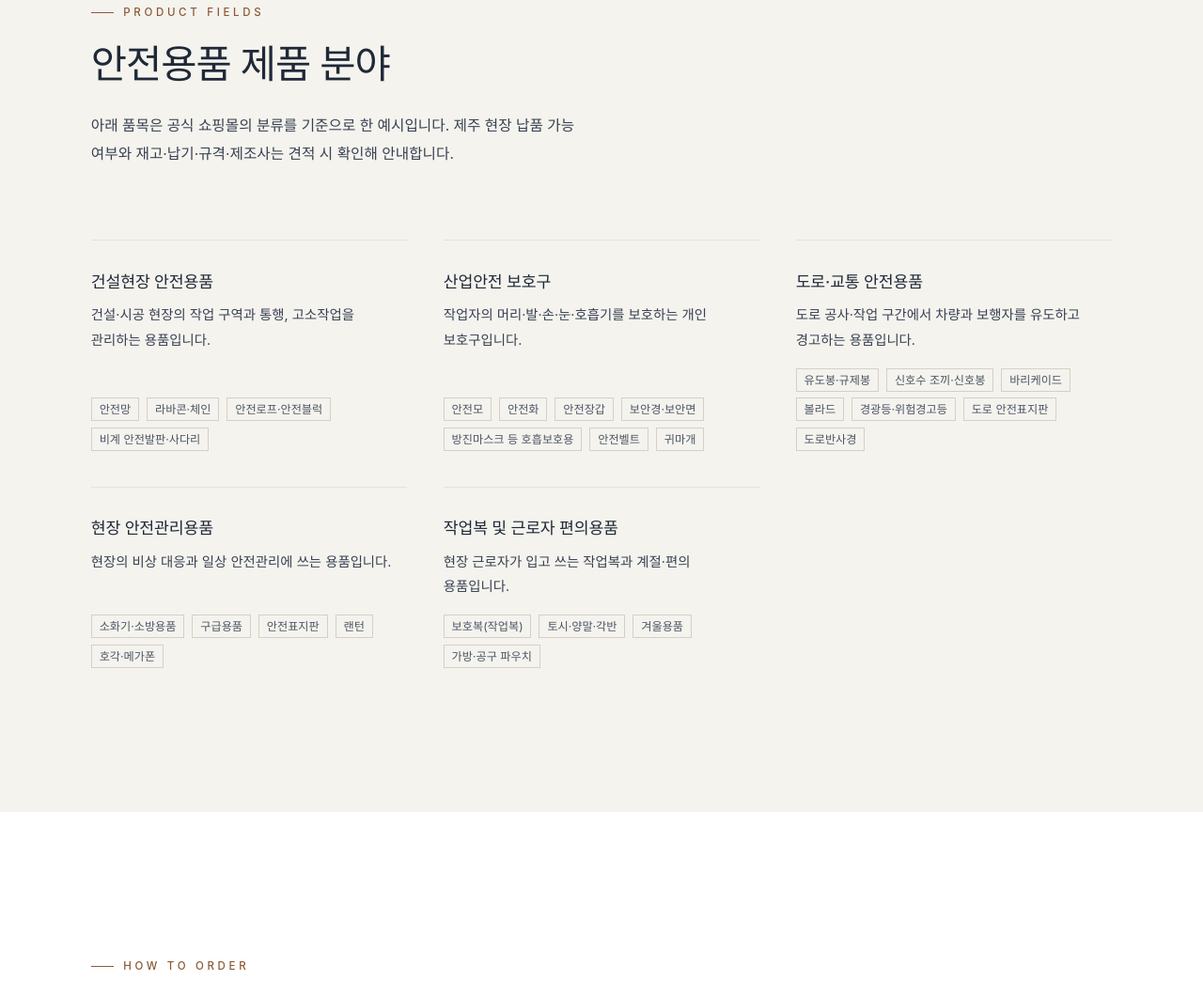
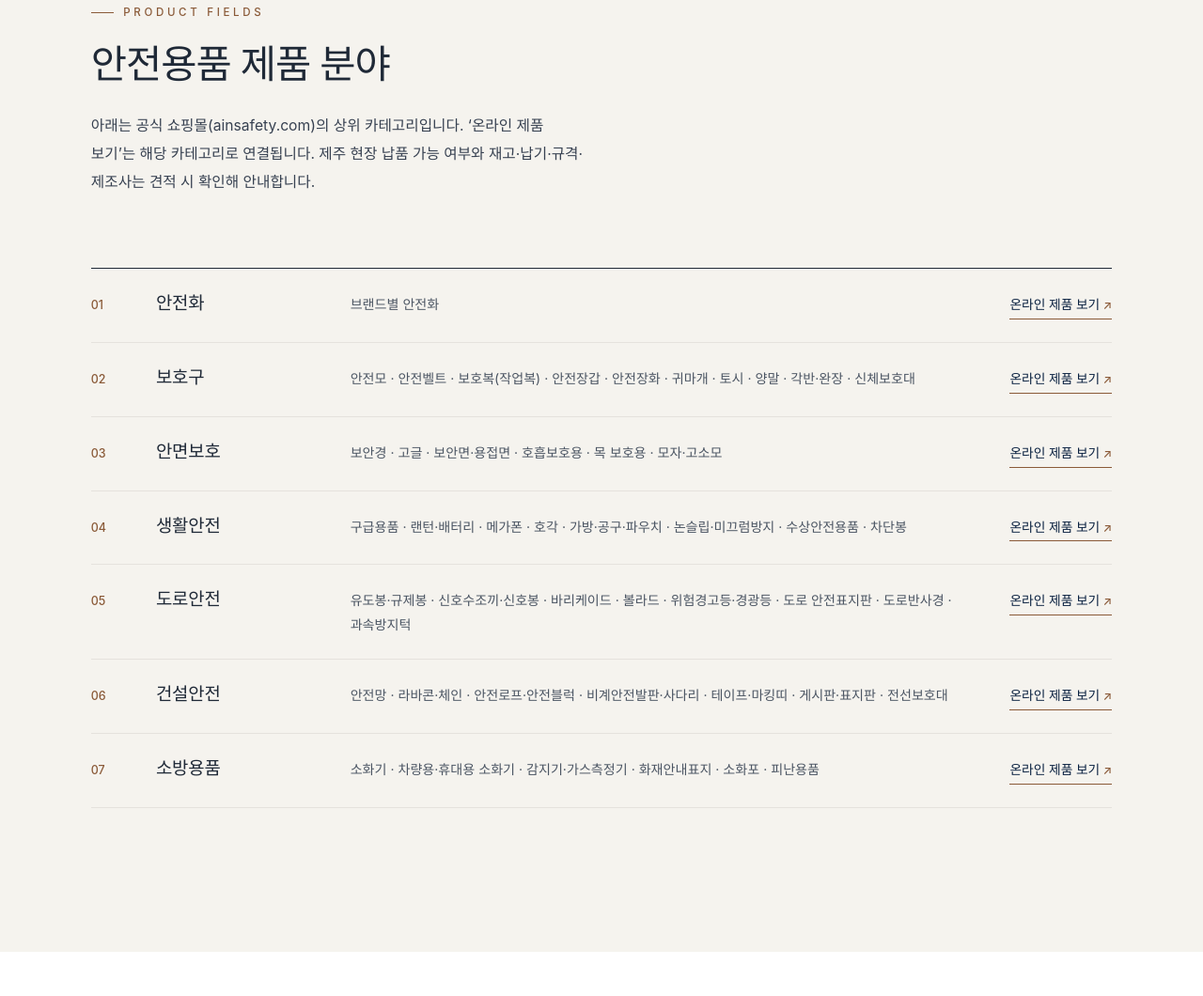
Before and after one commit to nam2037772/jejusafety-web, a plain HTML site: page safety-products.html in a window 1280 px wide. Shown: the part 1656-2716 px from the top of the page at 94% size. Drawn offline with Linux system fonts and the light colour scheme; a web font is replaced by a local one.

Commit message:
배포: jejusafety-site@b7f7c1e
개발 저장소 커밋 b7f7c1e 의 tools/package-site.js 결과입니다. 이 저장소를 직접 수정하지 마세요.

```diff
--- a/assets/css/style.css
+++ b/assets/css/style.css
@@ -887,3 +887,28 @@ a.ext::after{content:" ↗";font-size:.9em}
 /* 회사소개 본문 링크 — 글자와 구분되도록 밑줄(구리색) */
 .about-prose p a,.about-prose li a{font-weight:500;color:var(--navy-deep);border-bottom:1px solid var(--copper)}
 .about-prose p a:hover{opacity:.65}
+
+/* 안전용품 제품 분야 — 쇼핑몰 상위 카테고리 7개 */
+.btn-sm{padding:.7em 1.3em;font-size:.86rem}
+.shopcat{list-style:none;margin:0;padding:0;border-top:1px solid var(--ink)}
+.shopcat__row{display:grid;grid-template-columns:2.4rem minmax(0,11rem) minmax(0,1fr) auto;align-items:baseline;gap:.4rem clamp(12px,2.4vw,36px);padding:1.5rem 0;border-bottom:1px solid var(--line)}
+.shopcat__no{font-size:.78rem;font-weight:500;color:var(--copper)}
+.shopcat__name{margin:0;font-family:var(--serif);font-weight:500;font-size:1.18rem;line-height:1.4;color:var(--ink)}
+.shopcat__items{margin:0;font-size:.88rem;line-height:1.8;color:var(--sub)}
+.shopcat__link{justify-self:end;white-space:nowrap;font-size:.86rem;font-weight:500;color:var(--navy-deep);border-bottom:1px solid var(--copper);padding-bottom:2px}
+.shopcat__link::after{content:" ↗";color:var(--copper)}
+.shopcat__link:hover,.shopcat__link:focus-visible{opacity:.65}
+@media (max-width:760px){
+  .shopcat__row{grid-template-columns:2rem minmax(0,1fr)}
+  .shopcat__items,.shopcat__link{grid-column:2}
+  .shopcat__link{justify-self:start;margin-top:.3rem}
+}
+
+/* 홈 안전용품 — 쇼핑몰 상위 카테고리 7개 (이름만) */
+.gear-cats{list-style:none;margin:0;padding:0;display:grid;grid-template-columns:repeat(4,minmax(0,1fr));border-top:1px solid var(--ink)}
+.gear-cats li{border-bottom:1px solid var(--line)}
+.gear-cats a{display:flex;align-items:baseline;gap:.7rem;padding:1.05rem .2rem;font-size:1.02rem;font-weight:500;color:var(--ink)}
+.gear-cats a:hover,.gear-cats a:focus-visible{color:var(--navy);opacity:.75}
+.gear-cats__no{font-size:.76rem;font-weight:500;color:var(--copper)}
+.gear-note a{color:var(--navy-deep);border-bottom:1px solid var(--copper)}
+@media (max-width:900px){.gear-cats{grid-template-columns:repeat(2,minmax(0,1fr))}}
--- a/safety-products.html
+++ b/safety-products.html
@@ -281,41 +281,58 @@
   </div>
 </section>
 
-<section class="section section--surface">
+<section class="section section--surface" id="fields">
   <div class="wrap">
     <div class="section-head">
       <span class="eyebrow">Product Fields</span>
       <h2>안전용품 제품 분야</h2>
-      <p>아래 품목은 공식 쇼핑몰의 분류를 기준으로 한 예시입니다. 제주 현장 납품 가능 여부와 재고·납기·규격·제조사는 견적 시 확인해 안내합니다.</p>
+      <p>아래는 공식 쇼핑몰(ainsafety.com)의 상위 카테고리입니다. ‘온라인 제품 보기’는 해당 카테고리로 연결됩니다. 제주 현장 납품 가능 여부와 재고·납기·규격·제조사는 견적 시 확인해 안내합니다.</p>
     </div>
-    <div class="grid grid--3">
+    <ol class="shopcat">
 
-      <div class="card">
-        <h3>건설현장 안전용품</h3>
-        <p>건설·시공 현장의 작업 구역과 통행, 고소작업을 관리하는 용품입니다.</p>
-        <ul class="biz__items"><li>안전망</li><li>라바콘·체인</li><li>안전로프·안전블럭</li><li>비계 안전발판·사다리</li></ul>
-      </div>
-      <div class="card">
-        <h3>산업안전 보호구</h3>
-        <p>작업자의 머리·발·손·눈·호흡기를 보호하는 개인 보호구입니다.</p>
-        <ul class="biz__items"><li>안전모</li><li>안전화</li><li>안전장갑</li><li>보안경·보안면</li><li>방진마스크 등 호흡보호용</li><li>안전벨트</li><li>귀마개</li></ul>
-      </div>
-      <div class="card">
-        <h3>도로·교통 안전용품</h3>
-        <p>도로 공사·작업 구간에서 차량과 보행자를 유도하고 경고하는 용품입니다.</p>
-        <ul class="biz__items"><li>유도봉·규제봉</li><li>신호수 조끼·신호봉</li><li>바리케이드</li><li>볼라드</li><li>경광등·위험경고등</li><li>도로 안전표지판</li><li>도로반사경</li></ul>
-      </div>
-      <div class="card">
-        <h3>현장 안전관리용품</h3>
-        <p>현장의 비상 대응과 일상 안전관리에 쓰는 용품입니다.</p>
-        <ul class="biz__items"><li>소화기·소방용품</li><li>구급용품</li><li>안전표지판</li><li>랜턴</li><li>호각·메가폰</li></ul>
-      </div>
-      <div class="card">
-        <h3>작업복 및 근로자 편의용품</h3>
-        <p>현장 근로자가 입고 쓰는 작업복과 계절·편의 용품입니다.</p>
-        <ul class="biz__items"><li>보호복(작업복)</li><li>토시·양말·각반</li><li>겨울용품</li><li>가방·공구 파우치</li></ul>
-      </div>
-    </div>
+      <li class="shopcat__row">
+        <span class="shopcat__no">01</span>
+        <h3 class="shopcat__name">안전화</h3>
+        <p class="shopcat__items">브랜드별 안전화</p>
+        <a class="shopcat__link ext" href="https://ainsafety.com/21" target="_blank" rel="noopener noreferrer" aria-label="안전화 온라인 제품 보기 — 공식 쇼핑몰 (새 창)">온라인 제품 보기</a>
+      </li>
+      <li class="shopcat__row">
+        <span class="shopcat__no">02</span>
+        <h3 class="shopcat__name">보호구</h3>
+        <p class="shopcat__items">안전모 · 안전벨트 · 보호복(작업복) · 안전장갑 · 안전장화 · 귀마개 · 토시 · 양말 · 각반·완장 · 신체보호대</p>
+        <a class="shopcat__link ext" href="https://ainsafety.com/22" target="_blank" rel="noopener noreferrer" aria-label="보호구 온라인 제품 보기 — 공식 쇼핑몰 (새 창)">온라인 제품 보기</a>
+      </li>
+      <li class="shopcat__row">
+        <span class="shopcat__no">03</span>
+        <h3 class="shopcat__name">안면보호</h3>
+        <p class="shopcat__items">보안경 · 고글 · 보안면·용접면 · 호흡보호용 · 목 보호용 · 모자·고소모</p>
+        <a class="shopcat__link ext" href="https://ainsafety.com/23" target="_blank" rel="noopener noreferrer" aria-label="안면보호 온라인 제품 보기 — 공식 쇼핑몰 (새 창)">온라인 제품 보기</a>
+      </li>
+      <li class="shopcat__row">
+        <span class="shopcat__no">04</span>
+        <h3 class="shopcat__name">생활안전</h3>
+        <p class="shopcat__items">구급용품 · 랜턴·배터리 · 메가폰 · 호각 · 가방·공구·파우치 · 논슬립·미끄럼방지 · 수상안전용품 · 차단봉</p>
+        <a class="shopcat__link ext" href="https://ainsafety.com/28" target="_blank" rel="noopener noreferrer" aria-label="생활안전 온라인 제품 보기 — 공식 쇼핑몰 (새 창)">온라인 제품 보기</a>
+      </li>
+      <li class="shopcat__row">
+        <span class="shopcat__no">05</span>
+        <h3 class="shopcat__name">도로안전</h3>
+        <p class="shopcat__items">유도봉·규제봉 · 신호수조끼·신호봉 · 바리케이드 · 볼라드 · 위험경고등·경광등 · 도로 안전표지판 · 도로반사경 · 과속방지턱</p>
+        <a class="shopcat__link ext" href="https://ainsafety.com/985" target="_blank" rel="noopener noreferrer" aria-label="도로안전 온라인 제품 보기 — 공식 쇼핑몰 (새 창)">온라인 제품 보기</a>
+      </li>
+      <li class="shopcat__row">
+        <span class="shopcat__no">06</span>
+        <h3 class="shopcat__name">건설안전</h3>
+        <p class="shopcat__items">안전망 · 라바콘·체인 · 안전로프·안전블럭 · 비계안전발판·사다리 · 테이프·마킹띠 · 게시판·표지판 · 전선보호대</p>
+        <a class="shopcat__link ext" href="https://ainsafety.com/29" target="_blank" rel="noopener noreferrer" aria-label="건설안전 온라인 제품 보기 — 공식 쇼핑몰 (새 창)">온라인 제품 보기</a>
+      </li>
+      <li class="shopcat__row">
+        <span class="shopcat__no">07</span>
+        <h3 class="shopcat__name">소방용품</h3>
+        <p class="shopcat__items">소화기 · 차량용·휴대용 소화기 · 감지기·가스측정기 · 화재안내표지 · 소화포 · 피난용품</p>
+        <a class="shopcat__link ext" href="https://ainsafety.com/25" target="_blank" rel="noopener noreferrer" aria-label="소방용품 온라인 제품 보기 — 공식 쇼핑몰 (새 창)">온라인 제품 보기</a>
+      </li>
+    </ol>
   </div>
 </section>
 
```
Also changed, not shown: index.html (+10 -28 lines).
